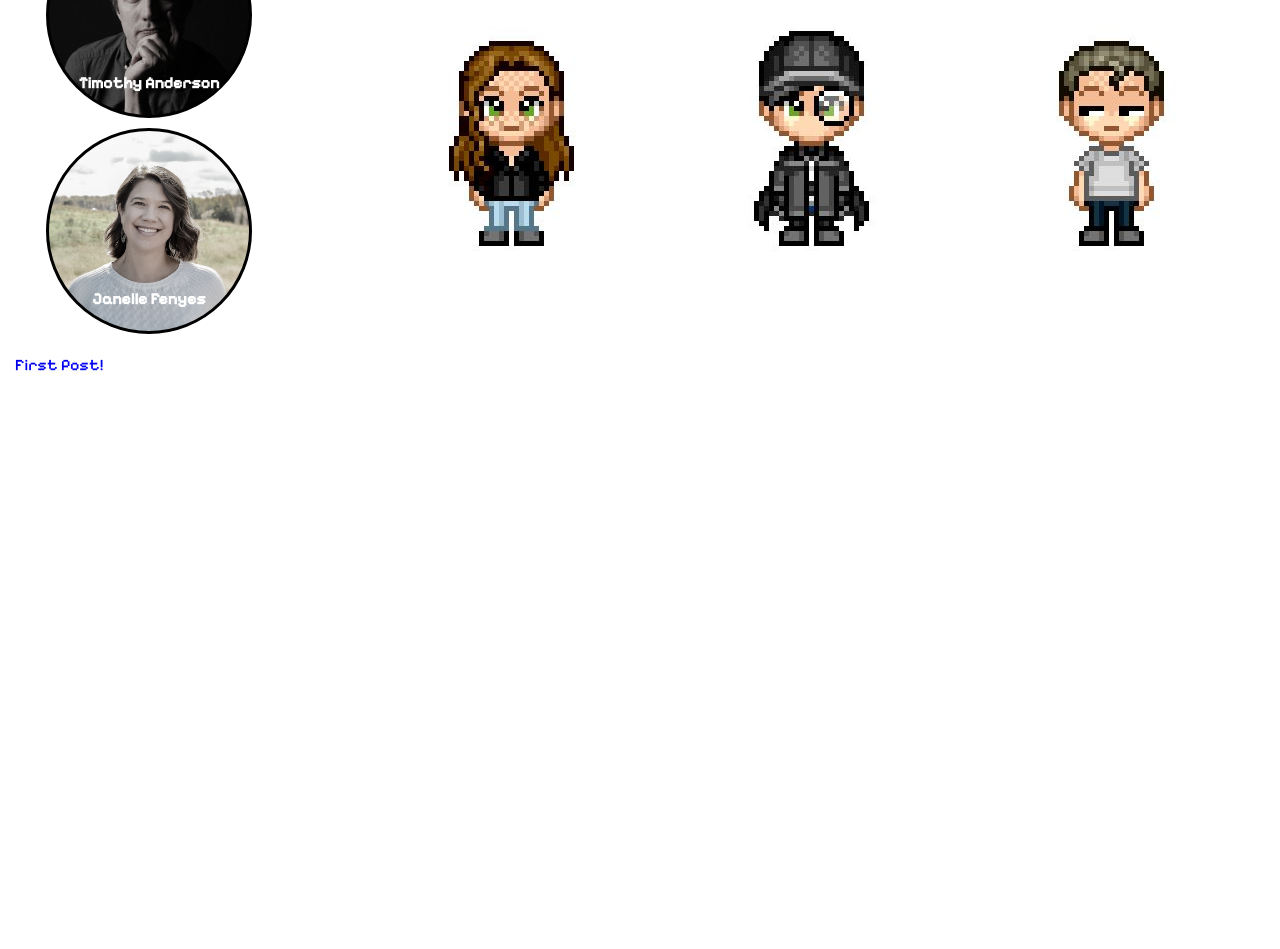
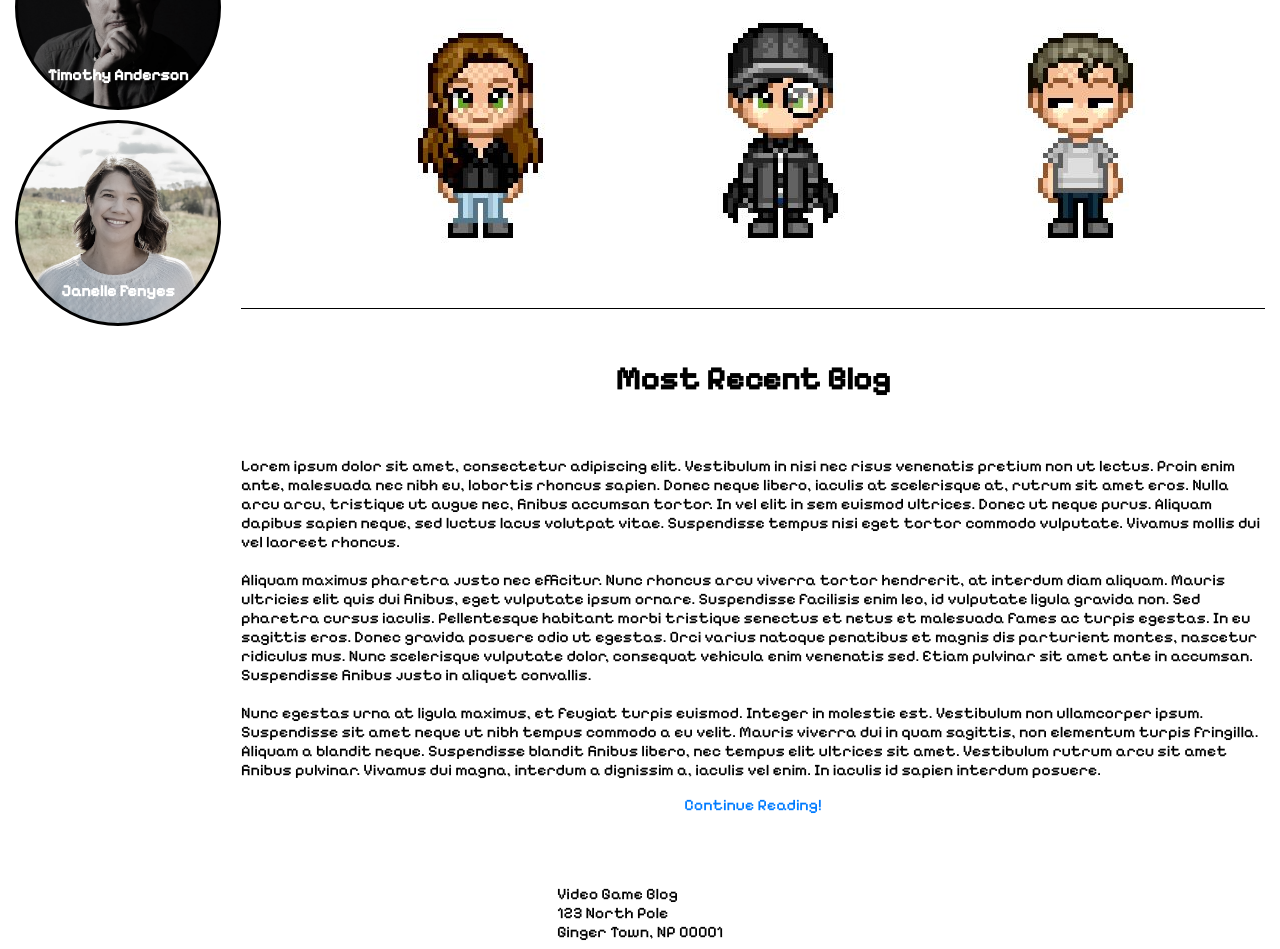
Before and after one commit to wfenyes/video-game-blog, a plain HTML site: page index.html in a window 1280 px wide. Shown: the part 542-1491 px from the top of the page. Before the commit the page ends 987 px from the top, so only its background shows below. Drawn offline with Linux system fonts and the light colour scheme.

Commit message:
update to recent blog

```diff
--- a/index.html
+++ b/index.html
@@ -51,7 +51,23 @@
                     <img src="assets/whatever-dude.jpeg"/>
                 </div>
             </div>
-            <div class="footer box"><a href="post.html">First Post!</a></div>
+            <div class="recent-blog-title">
+                <h1>Most Recent Blog</h1>
+            </div>
+            <div class="blog-preview">
+                <p>Lorem ipsum dolor sit amet, consectetur adipiscing elit. Vestibulum in nisi nec risus venenatis pretium non ut lectus. Proin enim ante, malesuada nec nibh eu, lobortis rhoncus sapien. Donec neque libero, iaculis at scelerisque at, rutrum sit amet eros. Nulla arcu arcu, tristique ut augue nec, finibus accumsan tortor. In vel elit in sem euismod ultrices. Donec ut neque purus. Aliquam dapibus sapien neque, sed luctus lacus volutpat vitae. Suspendisse tempus nisi eget tortor commodo vulputate. Vivamus mollis dui vel laoreet rhoncus.
+                    <br><br>
+                    Aliquam maximus pharetra justo nec efficitur. Nunc rhoncus arcu viverra tortor hendrerit, at interdum diam aliquam. Mauris ultricies elit quis dui finibus, eget vulputate ipsum ornare. Suspendisse facilisis enim leo, id vulputate ligula gravida non. Sed pharetra cursus iaculis. Pellentesque habitant morbi tristique senectus et netus et malesuada fames ac turpis egestas. In eu sagittis eros. Donec gravida posuere odio ut egestas. Orci varius natoque penatibus et magnis dis parturient montes, nascetur ridiculus mus. Nunc scelerisque vulputate dolor, consequat vehicula enim venenatis sed. Etiam pulvinar sit amet ante in accumsan. Suspendisse finibus justo in aliquet convallis.
+                    <br><br>
+                    Nunc egestas urna at ligula maximus, et feugiat turpis euismod. Integer in molestie est. Vestibulum non ullamcorper ipsum. Suspendisse sit amet neque ut nibh tempus commodo a eu velit. Mauris viverra dui in quam sagittis, non elementum turpis fringilla. Aliquam a blandit neque. Suspendisse blandit finibus libero, nec tempus elit ultrices sit amet. Vestibulum rutrum arcu sit amet finibus pulvinar. Vivamus dui magna, interdum a dignissim a, iaculis vel enim. In iaculis id sapien interdum posuere.</p>
+                <a href="post.html">Continue Reading!</a>
+            </div>
+            <div class="section-line"></div>
+            <div class="footer">
+                <p>Video Game Blog</p>
+                <p>123 North Pole</p>
+                <p>Ginger Town, NP 00001</p>
+            </div>
         </div>
     </body>
 </html>
--- a/style.css
+++ b/style.css
@@ -13,12 +13,14 @@
     height: 100%;
     margin: auto;
     grid-gap: 20px;
-    grid-template-rows: 10% 10% 40% 30% 10%;
+    grid-template-rows: auto;
     grid-template-areas:
     "head head"
     "sbtit gal"
     "sb con"
     "sb con"
+    "sb blt"
+    "sb bl"
     "ft ft"
 }
 
@@ -76,8 +78,20 @@ li {
     grid-area: con;
 }
 
-.footer{
-    grid-area: ft;
+.recent-blog-title {
+    grid-area: blt;
+    text-align: center;
+}
+
+.blog-preview{
+    grid-area: bl;
+}
+
+.blog-preview a {
+    display: flex;
+    justify-content: center;
+
+    color: #007bff;
 }
 
 .contrib-card {
@@ -176,6 +190,23 @@ li {
     max-height: 250px;
 }
 
+.section-line {
+    height: 1px;
+    background-color: black;
+    margin: 10px 0;
+}
+
+.footer {
+    grid-area: ft;
+    margin-left: auto;
+    margin-right: auto;
+    margin-top: 50px;
+}
+
+.footer p {
+    margin: 0px;
+}
+
 
 @media (max-width: 1000px) {
     .container{
@@ -184,15 +215,18 @@ li {
         height: auto;
         margin: auto;
         grid-gap: 20px;
-        grid-template-rows: 10% 10% 40% 30% 10%;
+        grid-template-rows: auto;
         grid-template-areas:
         "head"
         "gal"
         "con"
         "con"
+        "blt"
         "sbtit"
+        "bl"
         "sb"
         "ft"
+
     }
 
     .nav-bar-container {
@@ -212,3 +246,4 @@ li {
         flex-flow: column;
         height: 100%;
     }
+}
```
